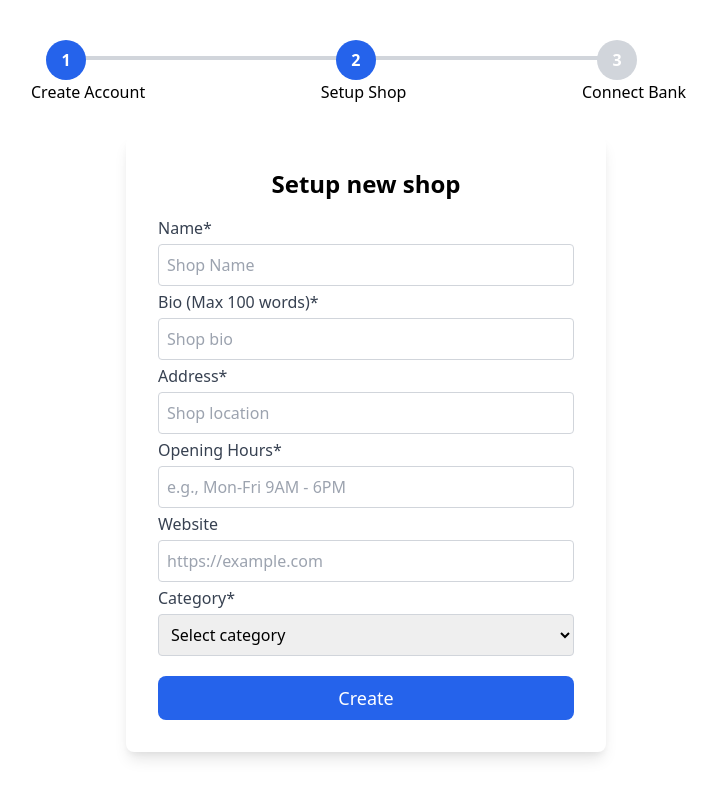
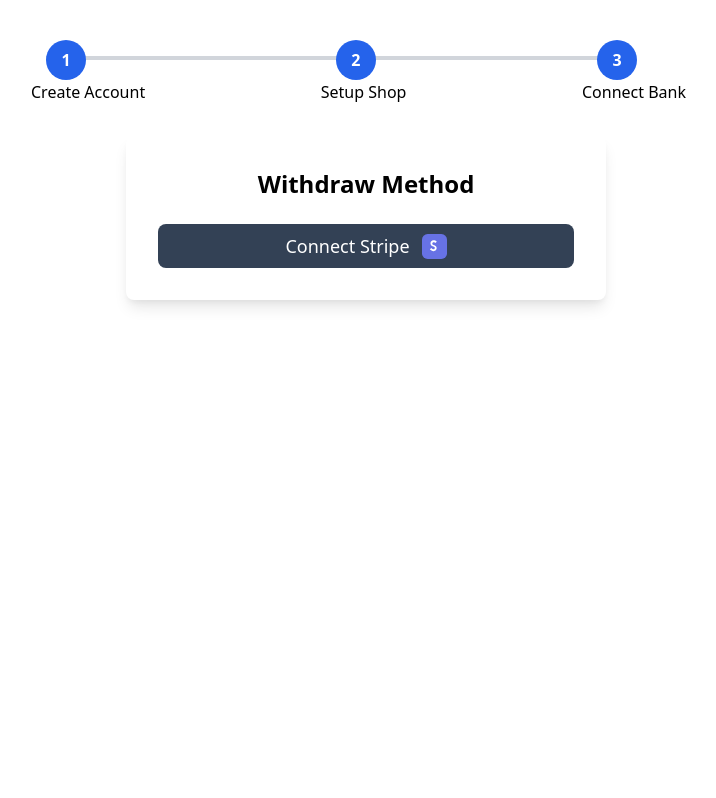
Before and after one commit to adityakashyap5047/eshop, a Next.js app in the folder apps/seller-ui/: page /signup in a window 1280 px wide. Shown: the whole page, without its empty margins (274-990 px from the left). Built offline with nearby package versions, Linux system fonts and the light colour scheme.

Commit message:
starting with stripe connection

```diff
--- a/apps/seller-ui/src/app/(routes)/signup/page.tsx
+++ b/apps/seller-ui/src/app/(routes)/signup/page.tsx
@@ -9,6 +9,7 @@
 import axios, { AxiosError } from "axios";
 import { countries } from "apps/seller-ui/src/utils/countries";
 import CreateShop from "apps/seller-ui/src/shared/module/auth/create-shop";
+import StripeLogo from "apps/seller-ui/src/assets/svgs/stripe-logo";
 
 type FormData = {
     name: string;
@@ -20,7 +21,7 @@
 
 const Signup = () => {
 
-    const [activeStep, setActiveStep] = useState(2);
+    const [activeStep, setActiveStep] = useState(3);
     const [passwordVisible, setPasswordVisible] = useState(false);
     const [showOtp, setShowOtp] = useState(false);
     const [canResend, setCanResend] = useState(true);
@@ -106,6 +107,20 @@
             signupMutation.mutate(sellerData);
         }
     }
+
+    const connectStripe = async () => {
+        try {
+            const response = await axios.post(`${process.env.NEXT_PUBLIC_SERVER_URI}/api/create-stripe-link`,
+                {sellerId}
+            )
+
+            if (response.data?.url) {
+                window.location.href = response.data.url;
+            }
+        } catch (error) {
+            console.error("Stripe Connection Error", error);
+        }
+    };
 
     return (
         <div className="w-full flex flex-col items-center pt-10 min-h-screen">
@@ -269,6 +284,18 @@
                 )}
 
                 {activeStep === 2 && <CreateShop sellerId={sellerId} setActiveStep={setActiveStep} />}
+
+                {activeStep === 3 && (
+                    <div className="text-center">
+                        <h3 className="text-2xl font-semibold">Withdraw Method</h3>
+                        <br />
+                        <button
+                            onClick={connectStripe}
+                            className="w-full m-auto flex items-center justify-center gap-3 text-lg bg-[#334155] text-white py-2 rounded-lg">
+                            Connect Stripe <StripeLogo />
+                        </button>
+                    </div>
+                )}
             </div>
         </div>
     )
--- /dev/null
+++ b/apps/seller-ui/src/assets/svgs/stripe-logo.tsx
@@ -0,0 +1,33 @@
+const StripeLogo = (props: any) => (
+    <svg
+        xmlns="http://www.w3.org/2000/svg"
+        viewBox="0 0 28.87 28.87"
+        width={25}
+        height={25}
+        id="stripe"
+        {...props}
+    >
+        <g id="Layer_2">
+            <g id="Layer_1-2" transform="translate(14.435, 14.435)">
+                <rect
+                    x="-14.435"
+                    y="-14.435"
+                    width="28.87"
+                    height="28.87"
+                    rx="6.48"
+                    ry="6.48"
+                    style={{fill: "#6772e5"}}
+                />
+                <path
+                    d="M-1.135,-4.935c-0.8,0-1.45,0.66-1.45,1.73c0,1.94,5.07,1.31,5.07,5.07c0,1.94-1.31,3.49-3.49,3.49c-1.73,0-3.32-0.8-4.34-2.14l1.73-1.45c0.66,0.93,1.59,1.45,2.61,1.45c0.8,0,1.45-0.66,1.45-1.73c0-1.94-5.07-1.31-5.07-5.07c0-1.94,1.31-3.49,3.49-3.49c1.45,0,2.78,0.53,3.81,1.59l-1.73,1.45C0.735,-4.475,-0.115,-4.935,-1.135,-4.935z"
+                    style={{
+                        fill: "#fff",
+                        fillRule: "evenodd",
+                    }}
+                />
+            </g>
+        </g>
+    </svg>
+)
+
+export default StripeLogo;
```
